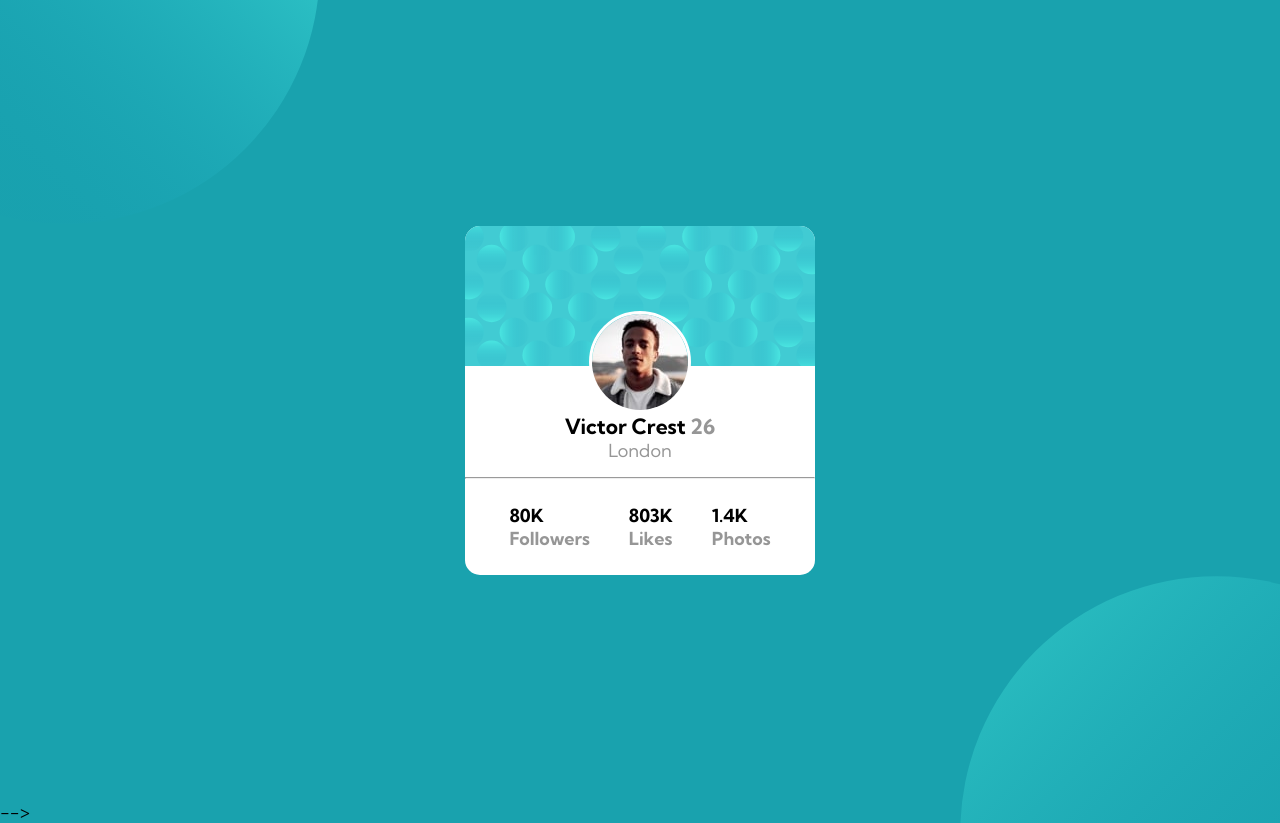
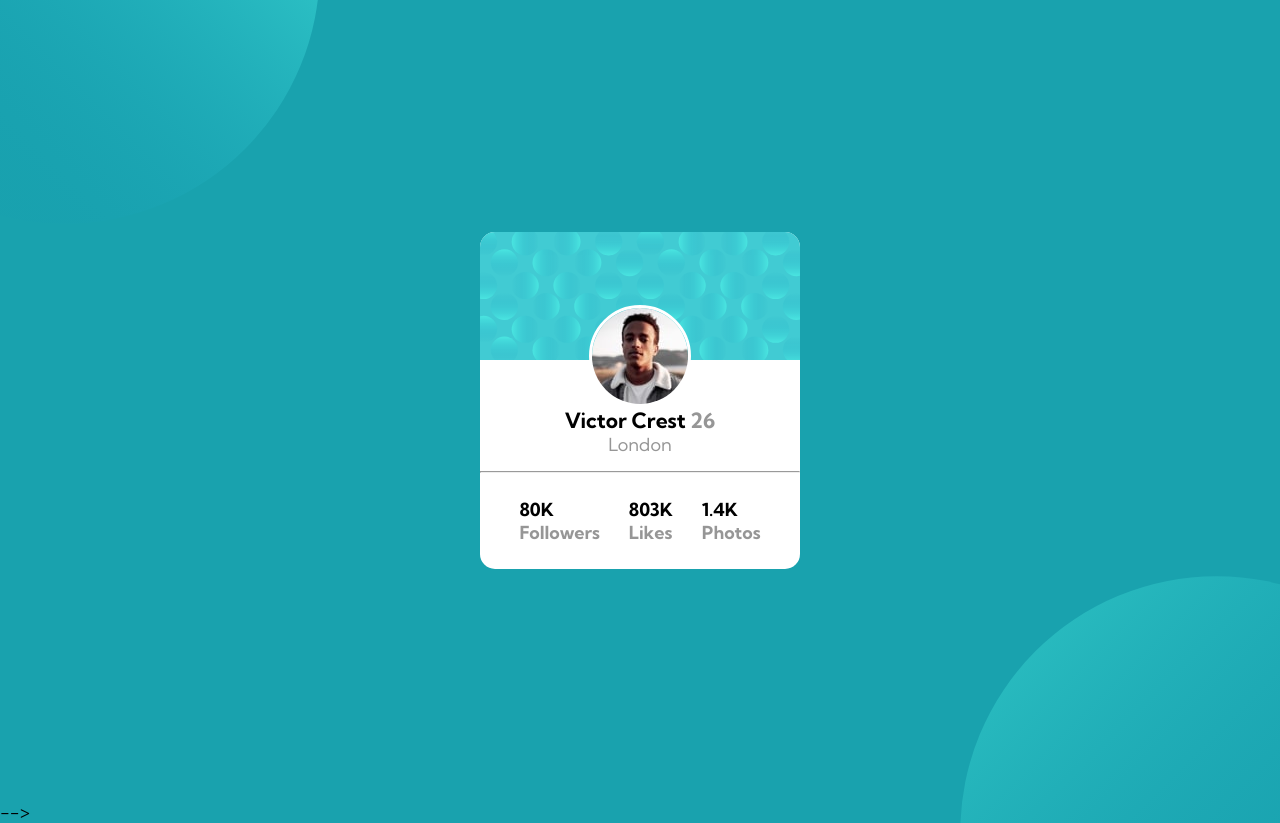
Before and after one commit to yomi29/profile-card-component-main, a plain HTML site: page index.html in a window 1280 px wide. Drawn offline with Linux system fonts and the light colour scheme.

Commit message:
Profile Card

```diff
--- a/style.css
+++ b/style.css
@@ -24,9 +24,8 @@ body {
 
 .card-content {
     background-color: white;
-    /* margin: 5px;
-    padding: 5px; */
     border-radius: 15px;
+    width: 25%;
 }
 
     .location {
@@ -47,8 +46,6 @@ body {
     display: flex;
     justify-content: center;
     flex-direction: row;
-    /* position: relative;
-    bottom: 60px; */
     margin-top: -60px;
 }
 
```
